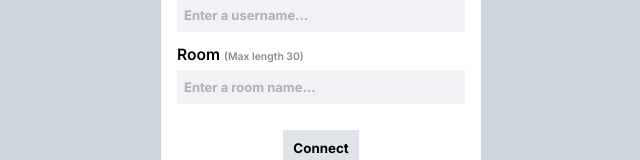
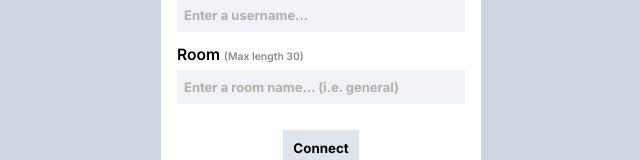
Before and after one commit to TheModdedChicken/tmcc-frontend, a React (Create React App) app: page / in a window 1280 px wide. Shown: the part 339-499 px from the top of the page, without its empty margins (319-959 px from the left). Built offline with nearby package versions, Linux system fonts and the light colour scheme; no server answers.

Commit message:
Added emoji stuffs

```diff
--- a/package.json
+++ b/package.json
@@ -17,6 +17,8 @@
     "react-dom": "^18.0.0",
     "react-markdown": "^8.0.3",
     "react-scripts": "^2.1.3",
+    "remark-gemoji": "^7.0.1",
+    "remark-gfm": "^3.0.1",
     "typescript": "^4.6.3",
     "web-vitals": "^2.1.4"
   },
--- a/src/components/chat/index.tsx
+++ b/src/components/chat/index.tsx
@@ -1,5 +1,7 @@
 import { FontAwesomeIcon } from '@fortawesome/react-fontawesome';
 import { ReactMarkdown } from 'react-markdown/lib/react-markdown';
+import remarkGemoji from 'remark-gemoji'
+import remarkGfm from 'remark-gfm'
 import React, { useEffect, useRef, useState } from 'react';
 import { ChatMessage } from '../../utility/interfaces';
 import { RoomNameRegex, UsernameRegex } from '../../utility/regex';
@@ -19,7 +21,7 @@ function Chat(props: {username: string, userCount: number, messages: ChatMessage
   for (const message of props.messages) {
     messageElements.push(<li className="chat-message">
       <h4>{message.author}:</h4>
-      <p><ReactMarkdown className="mrkdown">{message.message}</ReactMarkdown></p>
+      <p><ReactMarkdown remarkPlugins={[remarkGfm, remarkGemoji]} className="mrkdown">{message.message}</ReactMarkdown></p>
     </li>)
   }
 
--- a/src/components/welcome/index.tsx
+++ b/src/components/welcome/index.tsx
@@ -10,7 +10,7 @@ function Welcome(props: {setUsername: (username: string) => void, setRoom: (room
       <h1 id='welcomeText'>Welcome to</h1>
       <h1 id='welcomeTextName'>TMCC</h1>
       <TextBox id="username-textbox" name="Username" infoText="(Max length 30)" placeholder="Enter a username..." maxLength={30} onChange={(e) => {if (UsernameRegex.test(e.target.value)) props.setUsername(e.target.value) }}></TextBox>
-      <TextBox id="room-textbox" name="Room" infoText="(Max length 30)" placeholder="Enter a room name..." maxLength={30} onChange={(e) => {if (RoomNameRegex.test(e.target.value)) props.setRoom(e.target.value) }}></TextBox>
+      <TextBox id="room-textbox" name="Room" infoText="(Max length 30)" placeholder="Enter a room name... (i.e. general)" maxLength={30} onChange={(e) => {if (RoomNameRegex.test(e.target.value)) props.setRoom(e.target.value) }}></TextBox>
       <Button id="welcome-button" name="Connect" onClick={props.connect}></Button>
     </>
   );
```
Also changed, not shown: 1 other file (tests, documents, lock files or other folders).
